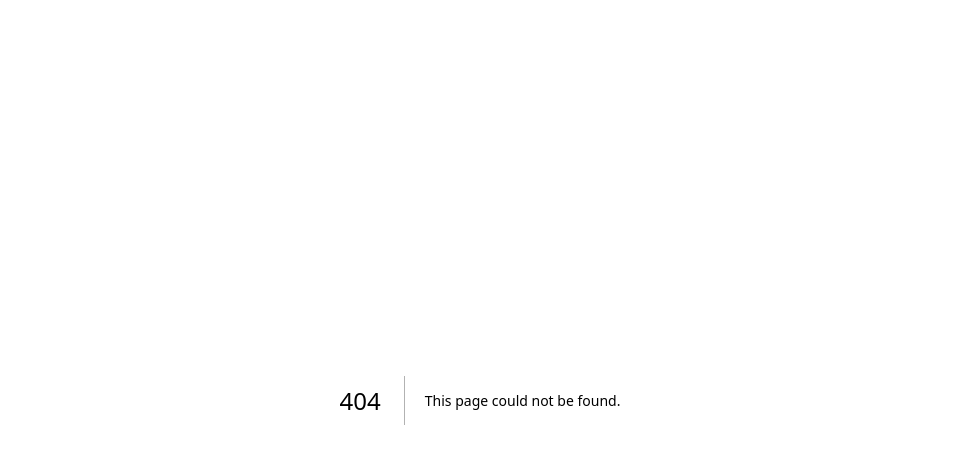
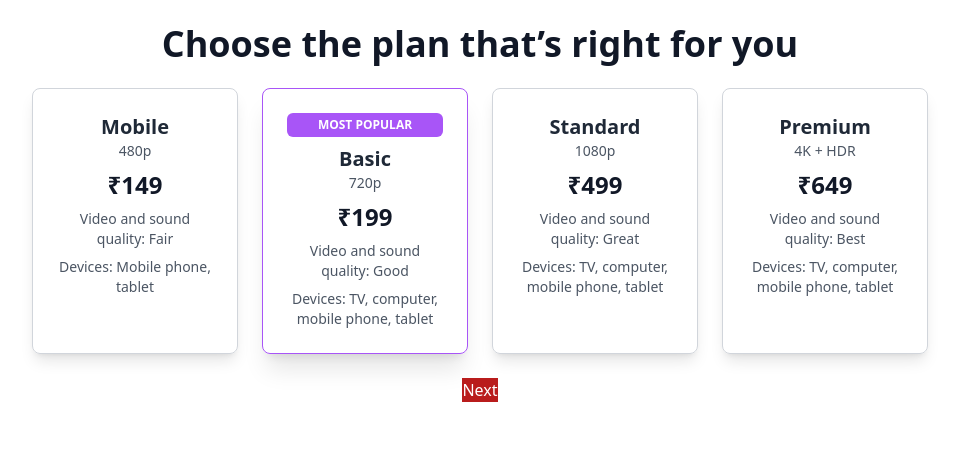
Before and after one commit to codewithpratima/movie, a Next.js app: page /price in a window 1280 px wide. Before the commit this address had no page. Shown: the top 464 px of the page, without its empty margins (160-1119 px from the left). Built offline with nearby package versions, Linux system fonts and the light colour scheme.

Commit message:
price page added

```diff
--- a/components/movie/AddMovie.tsx
+++ b/components/movie/AddMovie.tsx
@@ -97,8 +97,18 @@ export default function AdminPage() {
     // <div className="h-screen w-full bg-black flex justify-center items-center">
     <div className="relative top-0 netflix-bg h-full w-full bg-[url('https://assets.nflxext.com/ffe/siteui/vlv3/f268d374-734d-474f-ad13-af5ba87ef9fc/web/IN-en-20250210-TRIFECTA-perspective_92338d5d-6ccd-4b1a-8536-eb2b0240a55e_large.jpg')] bg-no-repeat bg-center bg-fixed bg-cover">
       <div className="bg-black w-full h-full lg:bg-opacity-50 z-0">
+      {imageUrl && (
+                <div className="image-preview">
+                  <picture>
+                    <source srcSet={imageUrl} type="image/webp" />
+                    <source srcSet={imageUrl} type="image/png" />
+                    <img src={imageUrl} alt="Uploaded movie poster" />
+                  </picture>
+                </div>
+              )}
         <div className="flex justify-center items-center h-screen w-full">
           <div className="p-4 max-w-lg bg-white">
+
             <h1 className="text-2xl font-bold mb-4">Add Movie</h1>
 
             {/* ✅ Fixed: `onSubmit={handleSubmit}` should not pass any arguments */}
@@ -181,7 +191,7 @@ export default function AdminPage() {
               />
               {error && <div className="error-message">{error}</div>}
 
-              {imageUrl && (
+              {/* {imageUrl && (
                 <div className="image-preview">
                   <picture>
                     <source srcSet={imageUrl} type="image/webp" />
@@ -189,7 +199,7 @@ export default function AdminPage() {
                     <img src={imageUrl} alt="Uploaded movie poster" />
                   </picture>
                 </div>
-              )}
+              )} */}
 
               {/* ✅ Fixed: No need for `onClick` here, submission is handled by `onSubmit` */}
               <button
--- a/components/movie/DeleteMovie.tsx
+++ b/components/movie/DeleteMovie.tsx
@@ -115,7 +115,7 @@ const MyDataTable = () => {
       name: "Video",
       cell: (row: Movie) =>
         row.videoUrl ? (
-          <video width="100" controls>
+          <video width="200" height="300"className="m-5" controls>
             <source src={row.videoUrl} type="video/mp4" />
             Your browser does not support the video tag.
           </video>
--- a/pages/index.tsx
+++ b/pages/index.tsx
@@ -11,6 +11,12 @@ import React from "react";
 
 import moment from "moment";
 import { useRouter } from "next/router";
+import { Metadata } from "next";
+
+export const metadata: Metadata = {
+  title: "Welcome to my website",
+  description: "Description of my website",
+};
 
 interface Movie {
   _id: string;
@@ -72,7 +78,9 @@ const MyDataTable = () => {
       setLoading(false);
     }
   };
-
+  const handlePrice = () => {
+    router.push("/price");
+  };
   const columns: TableColumn<Movie>[] = [
     {
       name: "Movie Name",
@@ -158,12 +166,13 @@ const MyDataTable = () => {
           </div>
         </nav>
 
-        <div className="absolute top-1/2 left-1/2 transform -translate-x-1/2 -translate-y-1/2 text-center text-white">
+        <div className="absolute top-1/2 left-1/2 transform -translate-x-1/2 -translate-y-1/2 text-center text-white" >
           <h2 className="text-4xl font-bold">
             Unlimited movies, TV shows and more
           </h2>
           <p className="text-lg mt-2">Starts at ₹149. Cancel at any time.</p>
-          <button className="mt-5 bg-red-600 text-white px-6 py-3 text-lg font-bold rounded hover:bg-red-700">
+          <button className="mt-5 bg-red-600 text-white px-6 py-3 text-lg font-bold rounded hover:bg-red-700"
+          onClick={()=>handlePrice()} >
             Restart Your Membership
           </button>
         </div>
--- /dev/null
+++ b/pages/payment.tsx
@@ -0,0 +1,41 @@
+'use client';
+
+import { useState } from 'react';
+import { Lock } from 'lucide-react';
+
+const paymentMethods = [
+  {
+    name: 'Credit or Debit Card',
+    icons: ['/visa.png', '/mastercard.png'],
+  },
+  {
+    name: 'UPI AutoPay',
+    icons: ['/bhim.png', '/paytm.png', '/amazonpay.png', '/gpay.png'],
+  },
+];
+
+export default function PaymentOptions() {
+  return (
+    <div className="min-h-screen bg-white flex flex-col items-center p-6 text-center">
+      <h1 className="text-4xl font-bold text-gray-900">Choose how to pay</h1>
+      <p className="text-gray-600 mt-2">Your payment is encrypted and you can change your payment method at any time.</p>
+      <p className="font-semibold mt-2">Secure for peace of mind.<br />Cancel easily online.</p>
+      <div className="mt-6 flex items-center text-sm text-gray-500">
+        <span>End-to-end encrypted</span>
+        <Lock className="ml-1 w-4 h-4 text-yellow-500" />
+      </div>
+      <div className="mt-6 w-full max-w-md">
+        {paymentMethods.map((method, index) => (
+          <div key={index} className="flex justify-between items-center p-4 border rounded-lg shadow-lg mb-4 cursor-pointer hover:shadow-xl">
+            <span className="text-gray-800 font-medium">{method.name}</span>
+            <div className="flex space-x-2">
+              {method.icons.map((icon, i) => (
+                <img key={i} src={icon} alt="payment method" className="h-6" />
+              ))}
+            </div>
+          </div>
+        ))}
+      </div>
+    </div>
+  );
+}
--- /dev/null
+++ b/pages/price.tsx
@@ -0,0 +1,68 @@
+'use client';
+
+import { useState } from 'react';
+
+const plans = [
+  {
+    name: 'Mobile',
+    resolution: '480p',
+    price: 149,
+    quality: 'Fair',
+    devices: 'Mobile phone, tablet',
+  },
+  {
+    name: 'Basic',
+    resolution: '720p',
+    price: 199,
+    quality: 'Good',
+    devices: 'TV, computer, mobile phone, tablet',
+    mostPopular: true,
+  },
+  {
+    name: 'Standard',
+    resolution: '1080p',
+    price: 499,
+    quality: 'Great',
+    devices: 'TV, computer, mobile phone, tablet',
+  },
+  {
+    name: 'Premium',
+    resolution: '4K + HDR',
+    price: 649,
+    quality: 'Best',
+    devices: 'TV, computer, mobile phone, tablet',
+  },
+];
+
+export default function PricingPlans() {
+  const [selectedPlan, setSelectedPlan] = useState('Basic');
+
+  return (
+    <div className="min-h-screen bg-white flex flex-col items-center p-6">
+      <h1 className="text-4xl font-bold text-gray-900">Choose the plan that’s right for you</h1>
+      <div className="mt-6 grid grid-cols-1 md:grid-cols-4 gap-6 max-w-4xl w-full">
+        {plans.map((plan) => (
+          <div
+            key={plan.name}
+            className={`p-6 border rounded-lg shadow-lg text-center cursor-pointer transition-all ${
+              selectedPlan === plan.name ? 'border-purple-500 shadow-xl' : 'border-gray-300'
+            }`}
+            onClick={() => setSelectedPlan(plan.name)}
+          >
+            {plan.mostPopular && (
+              <div className="bg-purple-500 text-white text-xs font-bold uppercase p-1 rounded-md mb-2">
+                Most Popular
+              </div>
+            )}
+            <h2 className="text-xl font-semibold text-gray-800">{plan.name}</h2>
+            <p className="text-sm text-gray-600">{plan.resolution}</p>
+            <p className="text-2xl font-bold text-gray-900 mt-2">₹{plan.price}</p>
+            <p className="text-sm text-gray-600 mt-2">Video and sound quality: {plan.quality}</p>
+            <p className="text-sm text-gray-600 mt-2">Devices: {plan.devices}</p>
+          </div>
+        ))}
+      </div>
+      <div className="mt-6 bg-red-700 text-white">Next</div>
+    </div>
+  );
+}
```
